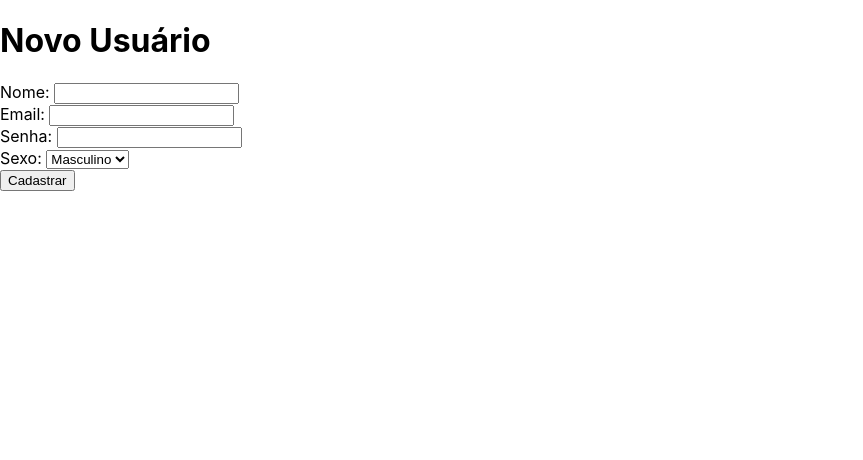
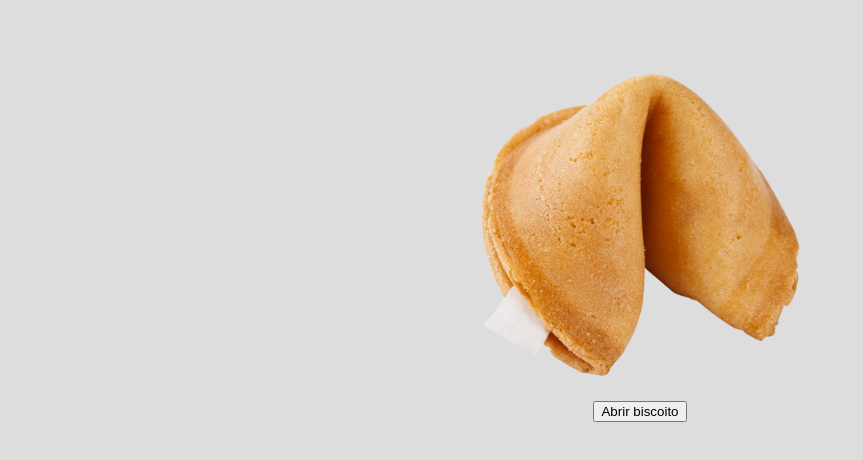
Before and after one commit to izzyandrade/first-react-app, a React (Create React App) app: page / in a window 1280 px wide. Shown: the top 460 px of the page, without its empty margins (0-863 px from the left). Built offline with nearby package versions, Linux system fonts and the light colour scheme.

Commit message:
lucky biscuit finished

```diff
--- a/src/App.js
+++ b/src/App.js
@@ -1,56 +1,51 @@
 import React, { Component } from 'react';
+import './estilo.css';
 
 class App extends Component {
 
 	constructor(props){
 		super(props);
 		this.state = {
-			form: {
-				nome: '',
-				email: '',
-				senha: '',
-				sexo: ''
-			}
+			textoFrase: '',
 		};
-
-		this.dadosForm = this.dadosForm.bind(this);
-		this.cadastrar = this.cadastrar.bind(this);
+		this.frases = [
+			'A vida trará coisas boas se tiveres paciência.',
+			'Demonstre amor e alegria em todas as oportunidades e verás que a paz nasce dentro de você.',
+			'Não compense na ira o que lhe falta na razão.',
+			'Defeitos e virtudes são apenas dois lados da mesma moeda.',
+			'A maior de todas as torres começa no solo.',
+			'Não há que ser forte. Há que ser flexível.',
+			'Gente todo dia arruma os cabelos, por que não o coração?',
+			'Há três coisas que jamais voltam; a flecha lançada, a palavra dita e a oportunidade perdida.',
+			'A juventude não é uma época da vida, é um estado de espírito.',
+			'Podemos escolher o que semear, mas somos obrigados a colher o que plantamos.'
+		];
+		this.quebraBiscoito = this.quebraBiscoito.bind(this);
 	}
 
-	cadastrar(e){
-		const {nome, email, senha, sexo} = this.state.form;
-		alert(`Nome: ${nome} \nEmail: ${email}, \nSenha: ${senha}, \nSexo: ${sexo}`);
-		e.preventDefault();
-	}
-
-	dadosForm(e){
-		let form = this.state.form;
-		form[e.target.name] = e.target.value;
-		this.setState({form: form});
+	quebraBiscoito(){
+		let state = this.state;
+		let numeroAleatorio = Math.floor(Math.random() * this.frases.length);
+		state.textoFrase = '"' + this.frases[numeroAleatorio] + '"';
+		this.setState(state);
 	}
 
 	render(){
 		return(
+			<div className="container">
+				<img src={require('./assets/biscoito.png')} alt="" className="img"/>
+				<Botao nome="Abrir biscoito" acaoBtn={this.quebraBiscoito}/>
+				<h3 className="textoFrase">{this.state.textoFrase}</h3>
+			</div>
+		);
+	}
+}
+
+class Botao extends Component {
+	render(){
+		return(
 			<div>
-				<h1>Novo Usuário</h1>
-				<form onSubmit={this.cadastrar}>
-					<label>Nome: </label>
-					<input name="nome" type="text" value={this.state.form.nome} onChange={this.dadosForm}/>
-					<br/>
-					<label>Email: </label>
-					<input name="email" type="email" value={this.state.form.email} onChange={this.dadosForm} />
-					<br/>
-					<label>Senha: </label>
-					<input name="senha" type="password" value={this.state.form.senha} onChange={this.dadosForm} />
-					<br/>
-					<label>Sexo: </label>
-					<select name="sexo" value={this.state.form.sexo} onChange={this.dadosForm}>
-						<option value="masculino">Masculino</option>
-						<option value="feminino">Feminino</option>
-					</select>
-					<br/>
-					<button type="submit">Cadastrar</button>
-				</form>
+				<button onClick={this.props.acaoBtn}>{this.props.nome}</button>
 			</div>
 		);
 	}
--- /dev/null
+++ b/src/estilo.css
@@ -0,0 +1,19 @@
+.container {
+	display: flex;
+	flex-direction: column;
+	width: 100%;
+	justify-content: center;
+	align-items: center;
+}
+
+.img {
+	width: 350px;
+	height: 350px;
+	margin-top: 50px;
+}
+
+.textoFrase {
+	font-style: italic;
+	color: #dd7b22;
+	text-align: center;
+}
--- a/src/index.css
+++ b/src/index.css
@@ -5,6 +5,7 @@ body {
     sans-serif;
   -webkit-font-smoothing: antialiased;
   -moz-osx-font-smoothing: grayscale;
+  background-color: #DDD;
 }
 
 code {
```
Also changed, not shown: src/assets/biscoito.png (added).
